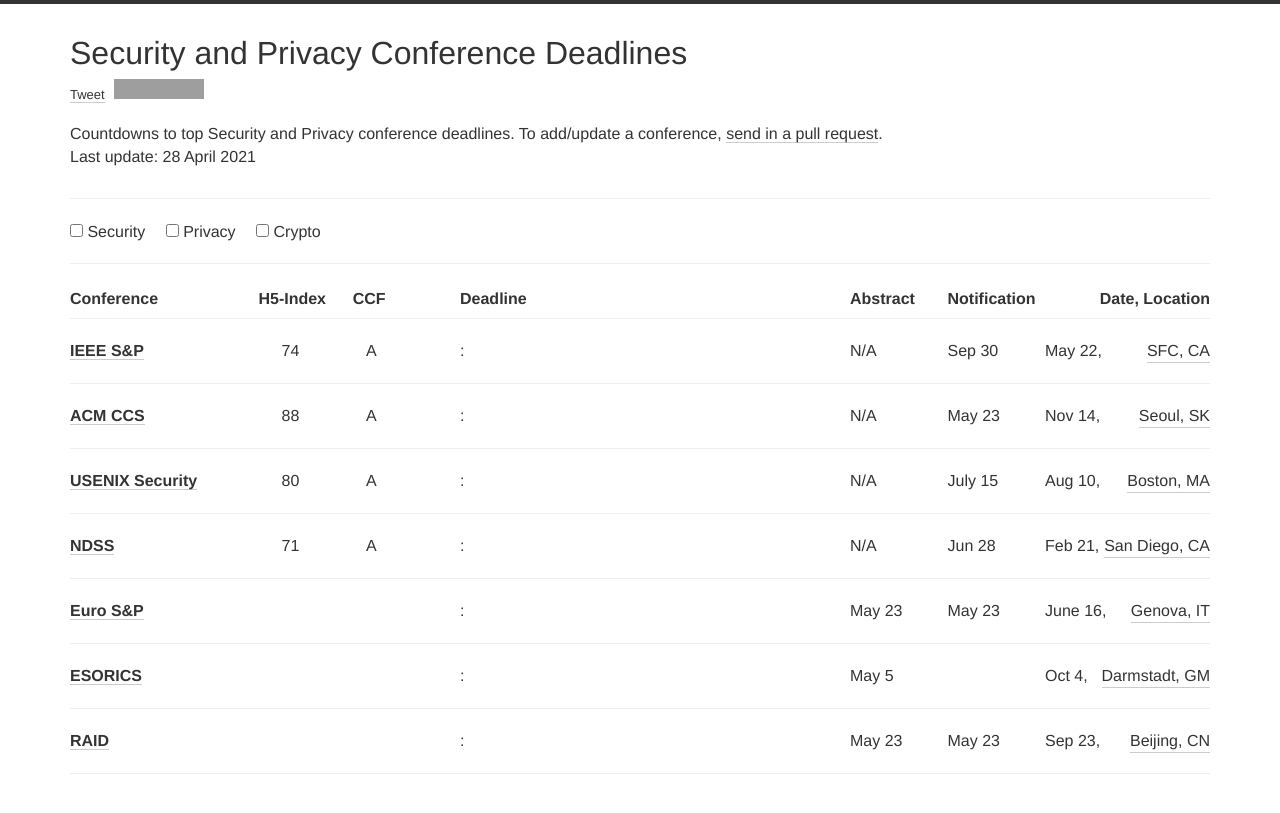
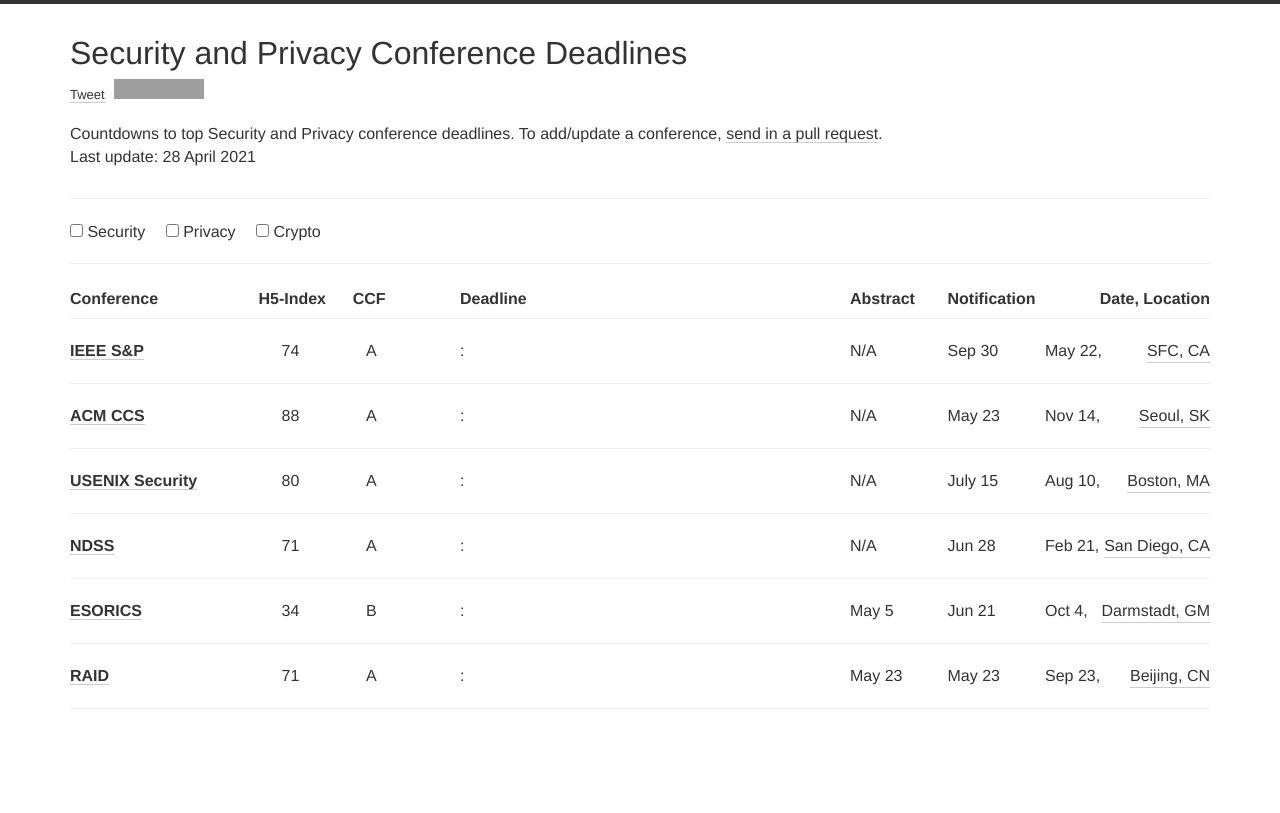
Before and after one commit to jianghaizhi/conference, a Jekyll site: the page built from index.html, in a window 1280 px wide. Shown: the top 813 px of the page. Built offline with Jekyll 4.4.1, drawn with Linux system fonts in a browser that asks for light colours; nearby versions of some CDN libraries; comment, search, counter and statistics services are not loaded; grey boxes are pictures that could not be loaded.

Commit message:
Update conferences.yml

```diff
--- a/_data/conferences.yml
+++ b/_data/conferences.yml
@@ -67,29 +67,20 @@
   place: San Diego, CA
   tags: SEC
 
-- name: Euro S&P
-  description: IEEE European Symposium on Security and Privacy
-  year: 2020
-  link: https://www.ieee-security.org/TC/EuroSP2020/
-  deadline: "2019-11-20 23:59"
-  abstract: "May 23"
-  notification: "May 23"
-  comment: Voluntary Abstract Registration until 2019-10-22
-  date: "June 16"
-  place: Genova, IT
-  tags: [SEC, PRIV]
-
 - name: ESORICS
   description: European Symposium on Research in Computer Security
   year: 2021
   link: https://esorics2021.athene-center.de/call-for-papers.php
   deadline: "2021-05-12 23:59"
   abstract: "May 5"
+  notification: "Jun 21"
   timezone: Etc/GMT-1
   comment: Title and abstract deadline on May 5
   date: "Oct 4"
   place: Darmstadt, GM
   tags: [SEC, PRIV]
+  hindex: 34
+  rank: B
 
 # Privacy
 
@@ -109,3 +100,5 @@
   date: "Sep 23"
   place: Beijing, CN
   tags: SEC
+  hindex: 71
+  rank: A
```
